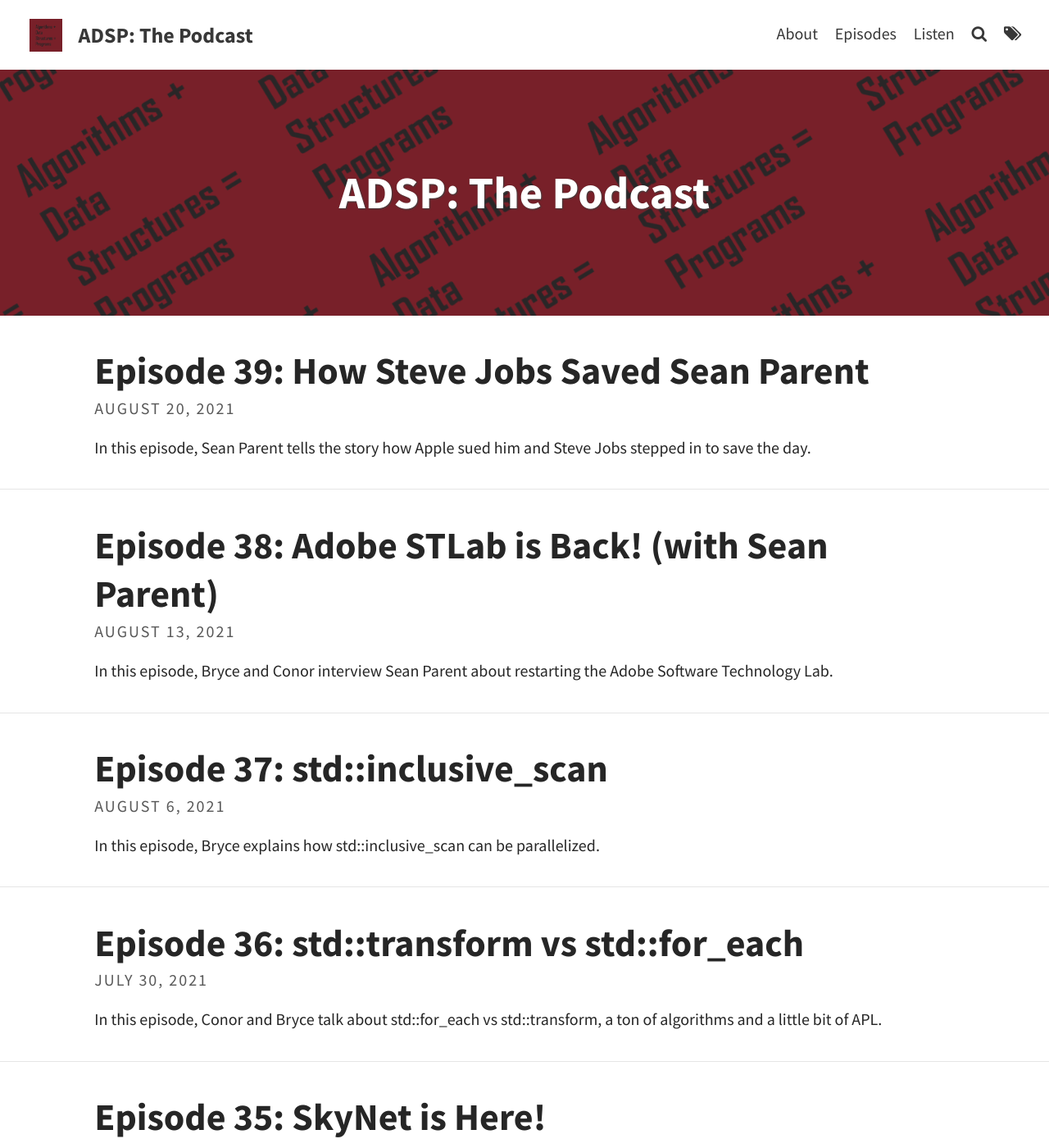
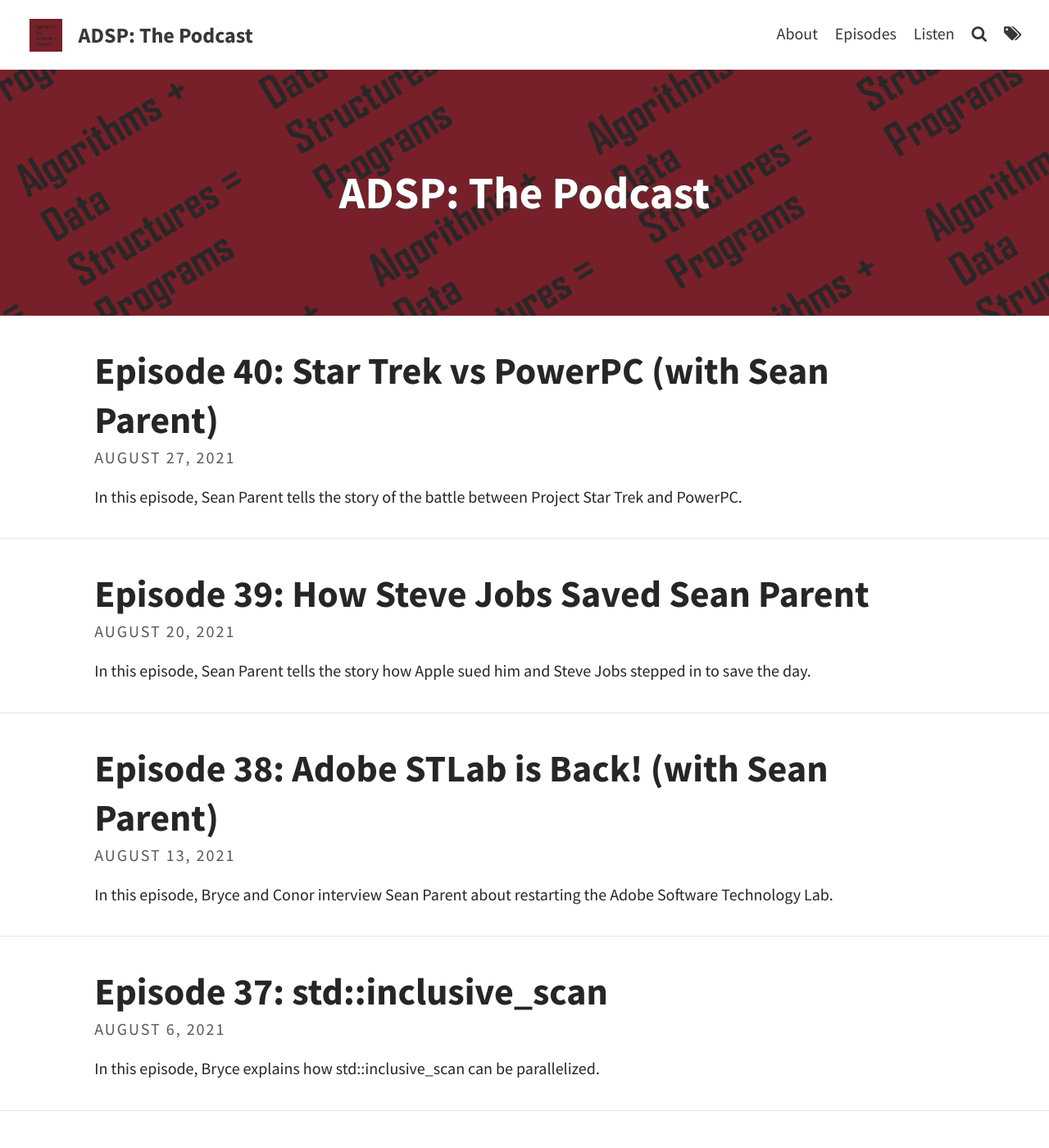
Before and after one commit to codereport/adsp2, a Jekyll site: the page built from index.html, in a window 1280 px wide and 1400 px high. Shown: the whole window at 82% size. Built offline with Jekyll 4.4.1, drawn with Linux system fonts in a browser that asks for light colours; the list of posts is cut into pages by our own code; some of the changed lines change nothing that is shown; some of the changed text lies outside the part shown.

Commit message:
Episode 40

```diff
--- /dev/null
+++ b/_posts/2021-08-27-Episode-40.md
@@ -0,0 +1,43 @@
+---
+layout: post
+title: "Episode 40: Star Trek vs PowerPC (with Sean Parent)"
+tags: [C++, Guest, Sean Parent]
+excerpt_separator: <!--more-->
+---
+
+<div id="buzzsprout-player-9096303"></div>
+<script src="https://www.buzzsprout.com/1501960/9096303-episode-40-star-trek-vs-powerpc-with-sean-parent.js?container_id=buzzsprout-player-9096303&player=small" type="text/javascript" charset="utf-8"></script>
+
+<br>In this episode, Sean Parent tells the story of the battle between Project Star Trek and PowerPC.
+
+<!--more-->
+
+**About the Guest:**
+
+[Sean Parent](https://twitter.com/seanparent) is a principal scientist and software architect for Adobe Photoshop. Sean has been at Adobe since 1993 when he joined as a senior engineer working on Photoshop and later managed Adobe's Software Technology Lab. In 2009 Sean spent a year at Google working on Chrome OS before returning to Adobe. From 1988 through 1993 Sean worked at Apple, where he was part of the system software team that developed the technologies allowing Apple's successful transition to PowerPC.
+
+### Show Notes
+
+**Date Recorded:** 2021-07-28 <br>
+**Date Released:** 2021-08-27
+
+* [Blue Meanies](https://en.wikipedia.org/wiki/Blue_Meanies_(Yellow_Submarine))
+* [Taligent](https://en.wikipedia.org/wiki/Taligent)
+* [Motorola 68000](https://en.wikipedia.org/wiki/Motorola_68000)
+* [Pentium](https://en.wikipedia.org/wiki/Pentium)
+* [RISC (Reduced instruction set computer)](https://en.wikipedia.org/wiki/Reduced_instruction_set_computer)
+* [Novell](https://en.wikipedia.org/wiki/Novell)
+* [Apple Star Trek project](https://en.wikipedia.org/wiki/Star_Trek_project)
+* [MacHack](https://en.wikipedia.org/wiki/MacHack)
+* [PowerPC](https://en.wikipedia.org/wiki/PowerPC)
+* [John Sculley](https://en.wikipedia.org/wiki/John_Sculley)
+* [GARY DAVIDIAN AND HIS 68000 EMULATOR](https://computerhistory.org/blog/transplanting-the-macs-central-processor-gary-davidian-and-his-68000-emulator/)
+* [Rhapsody (operating system)](https://en.wikipedia.org/wiki/Rhapsody_(operating_system))
+* [Epic Games v. Apple](https://en.wikipedia.org/wiki/Epic_Games_v._Apple)
+
+### Intro Song Info
+
+Miss You by Sarah Jansen https://soundcloud.com/sarahjansenmusic<br>
+Creative Commons — Attribution 3.0 Unported — CC BY 3.0<br>
+Free Download / Stream: http://bit.ly/l-miss-you<br>
+Music promoted by Audio Library https://youtu.be/iYYxnasvfx8<br>
--- a/pages/episodes.md
+++ b/pages/episodes.md
@@ -9,6 +9,7 @@
 
 |   #   |                                                  Title                                                  | Release Date |
 | :---: | :-----------------------------------------------------------------------------------------------------: | :----------: |
+|  40   |    [Star Trek vs PowerPC (with Sean Parent)](https://adspthepodcast.com/2021/08/27/Episode-40.html)     |  2021-08-27  |
 |  39   |        [How Steve Jobs Saved Sean Parent](https://adspthepodcast.com/2021/08/20/Episode-39.html)        |  2021-08-20  |
 |  38   |    [Adobe STLab is Back! (with Sean Parent)](https://adspthepodcast.com/2021/08/13/Episode-38.html)     |  2021-08-13  |
 |  37   |             [`std::inclusive_scan`](https://adspthepodcast.com/2021/08/06/Episode-37.html)              |  2021-08-06  |
```
